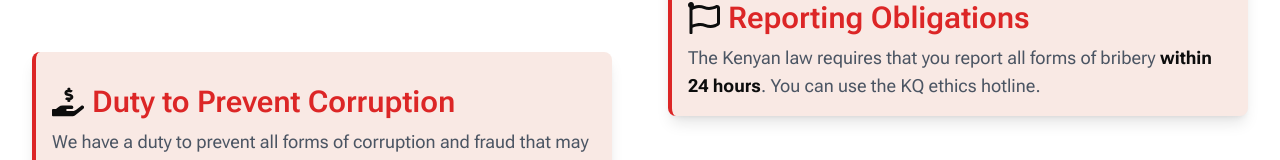
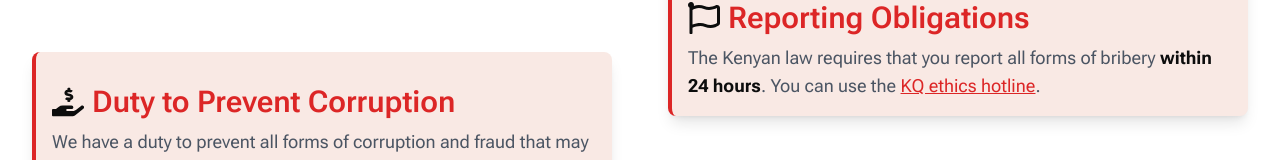
Before and after one commit to jeffmakuto/adili_v3, a Next.js app in the folder adili/: page /policies/anti-bribery in a window 1280 px wide. Shown: the part 1169-1329 px from the top of the page. Built offline with nearby package versions, Linux system fonts and the light colour scheme; no server answers.

Commit message:
feat: create KQ reporting hotline link

```diff
--- a/adili/src/ui/anti-bribery/obligations.tsx
+++ b/adili/src/ui/anti-bribery/obligations.tsx
@@ -2,6 +2,8 @@ import { FaRegFlag } from 'react-icons/fa'
 import { heading, paragraph } from '@/styles/values'
 
 const Obligations: React.FC = () => {
+    const kqEthicsHotlineUrl = process.env.NEXT_PUBLIC_KQ_ETHICS_HOTLINE_URL || '#';
+
     return (
         <div className="bg-[#F9E9E4] border-l-4 border-red-600 p-4 mb-6 rounded-lg shadow-lg">
             <div className="flex items-center">
@@ -13,7 +15,8 @@ const Obligations: React.FC = () => {
             </div>
             <p className={paragraph}>
                 The Kenyan law requires that you report all forms of
-                bribery <strong>within 24 hours</strong>. You can use the KQ ethics hotline.
+                bribery <strong>within 24 hours</strong>. You can use
+                the <a href={kqEthicsHotlineUrl} target="_blank" rel="noopener noreferrer" className="text-red-600 underline">KQ ethics hotline</a>.
             </p>
         </div>
     );
```
